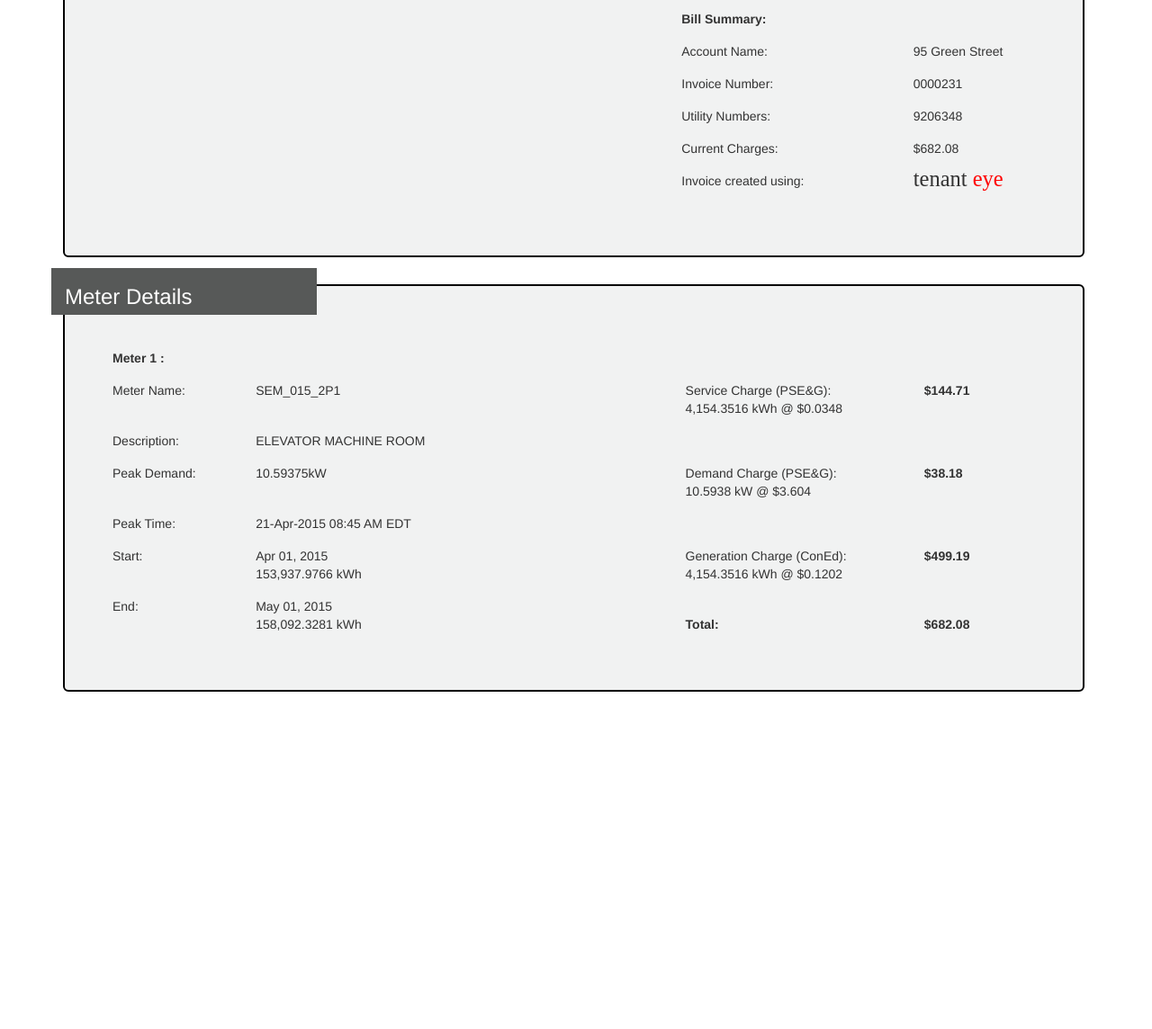
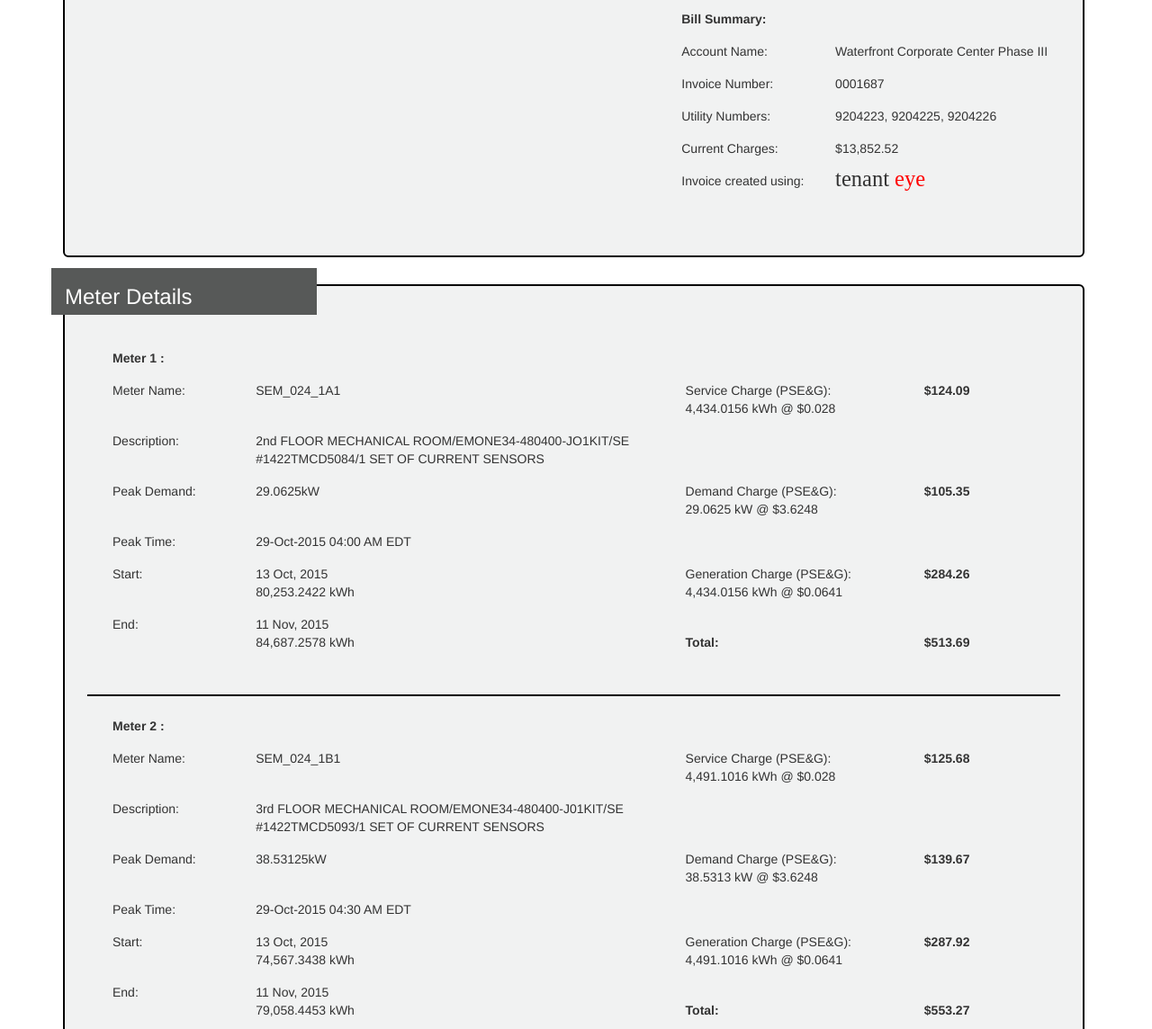
Before and after one commit to IanConery/projectOne, a plain HTML site: page index.html in a window 1280 px wide. Shown: the part 1040-2184 px from the top of the page at 90% size. Before the commit the page ends 1819 px from the top, so only its background shows below. Drawn offline with nearby package versions, Linux system fonts and the light colour scheme; a web font is replaced by a local one.

Commit message:
fixed date format

```diff
--- a/index.html
+++ b/index.html
@@ -9,7 +9,7 @@
   <link rel="stylesheet" href="main.css">
   <script   src="https://code.jquery.com/jquery-2.2.3.min.js"   integrity="sha256-a23g1Nt4dtEYOj7bR+vTu7+T8VP13humZFBJNIYoEJo="   crossorigin="anonymous"></script>
   <script src="main.js"></script>
-  <script src="extra.js"></script>
+  <!-- <script src="extra.js"></script> -->
 </head>
 <body>
 <!-- main div -->
--- a/main.js
+++ b/main.js
@@ -43,7 +43,7 @@ var dateFormat = function(date){
   var year = date[0];
   var month = date[1];
   var day = date[2].substring(0,2);
-  return months[month] + ' ' + day + ', ' + year;
+  return day + ' ' + months[month] + ', ' + year;
 };
 
 var fourDeci = function(num){
```
